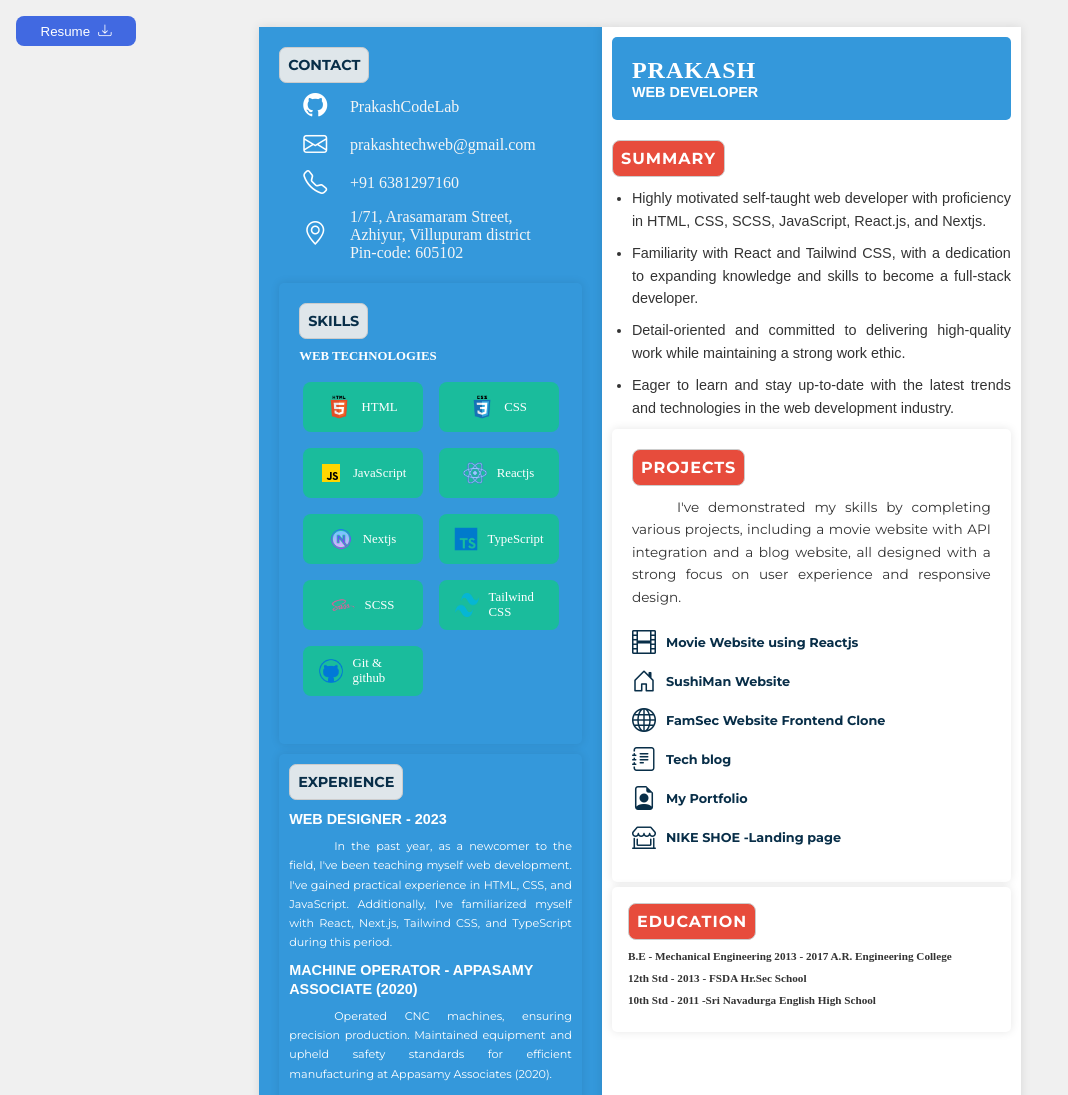
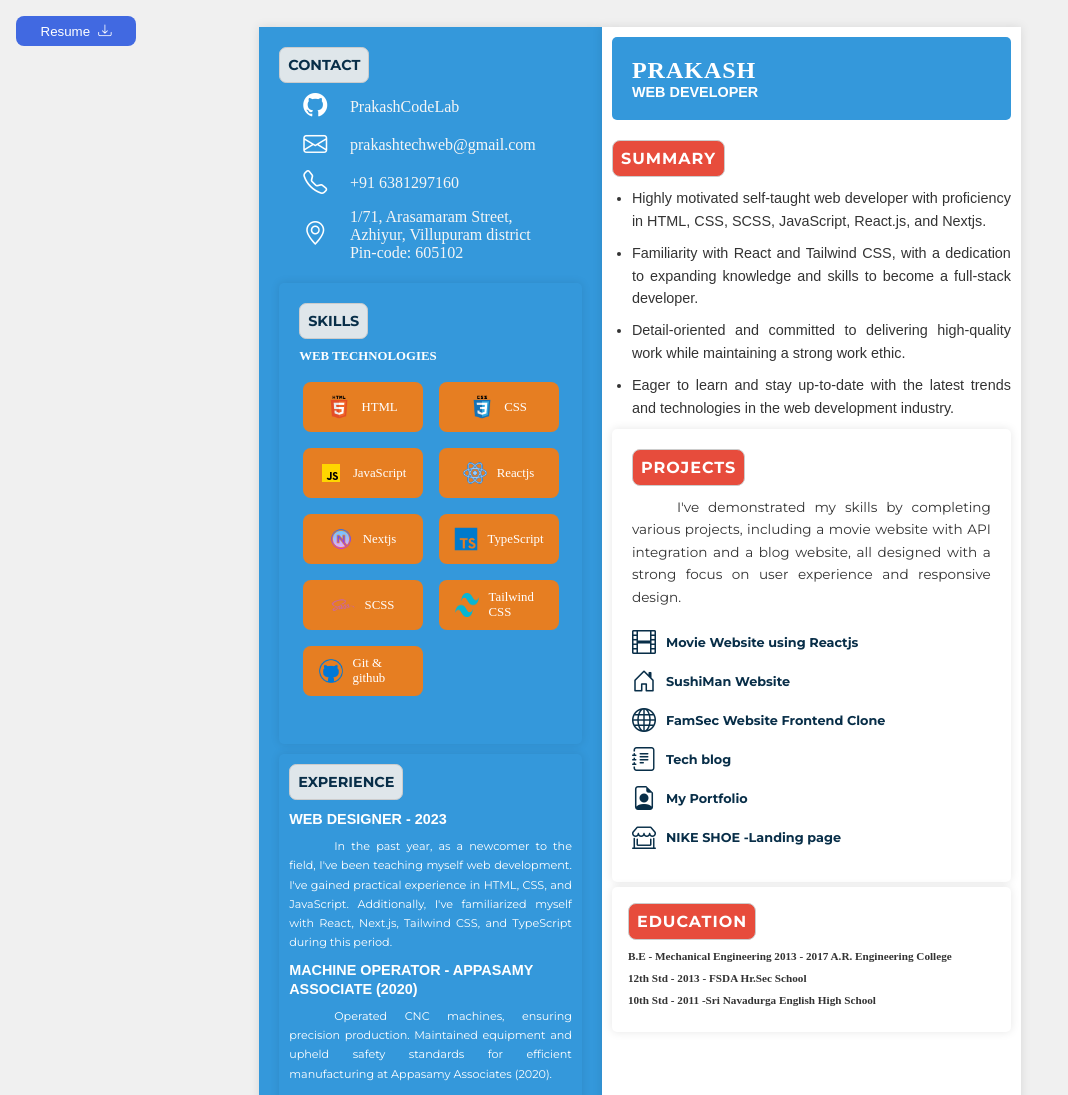
Before and after one commit to PrakashCodeLab/resume-prakash, a website built with Vite: page index.html in a window 1280 px wide. Shown: the top 1095 px of the page, without its empty margins (0-1068 px from the left). Built offline with nearby package versions, Linux system fonts and the light colour scheme; a web font is replaced by a local one.

Commit message:
Update style.css

```diff
--- a/style.css
+++ b/style.css
@@ -306,7 +306,7 @@ body {
 	border-radius: 0.5rem;
 	/*background-color: #082e48;
 	color: #fff;*/
-	background-color:#1abc9c;
+	background-color:#e67e22;
 	color: #ffffff;
 	font-size: 0.8rem;
 
```
